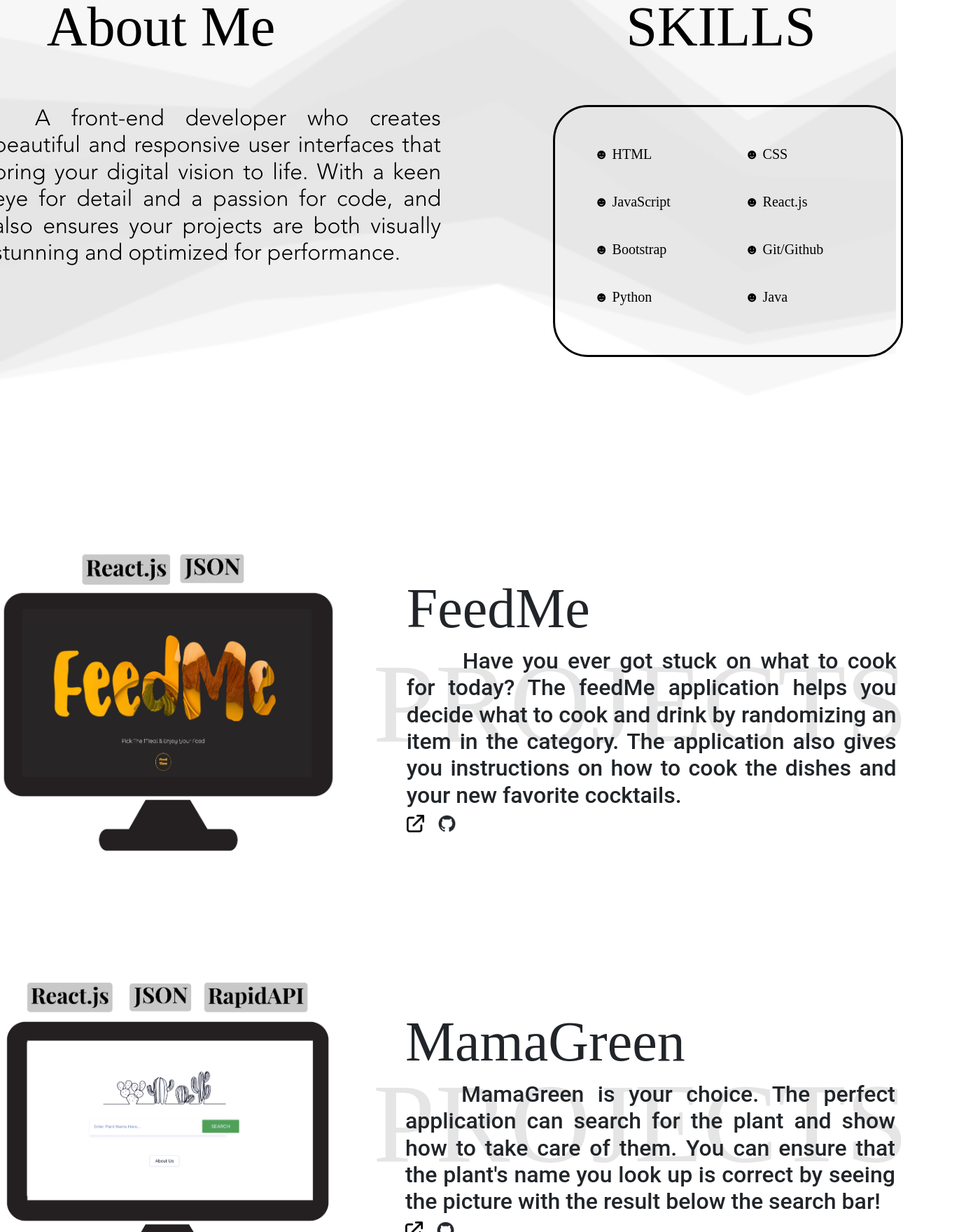
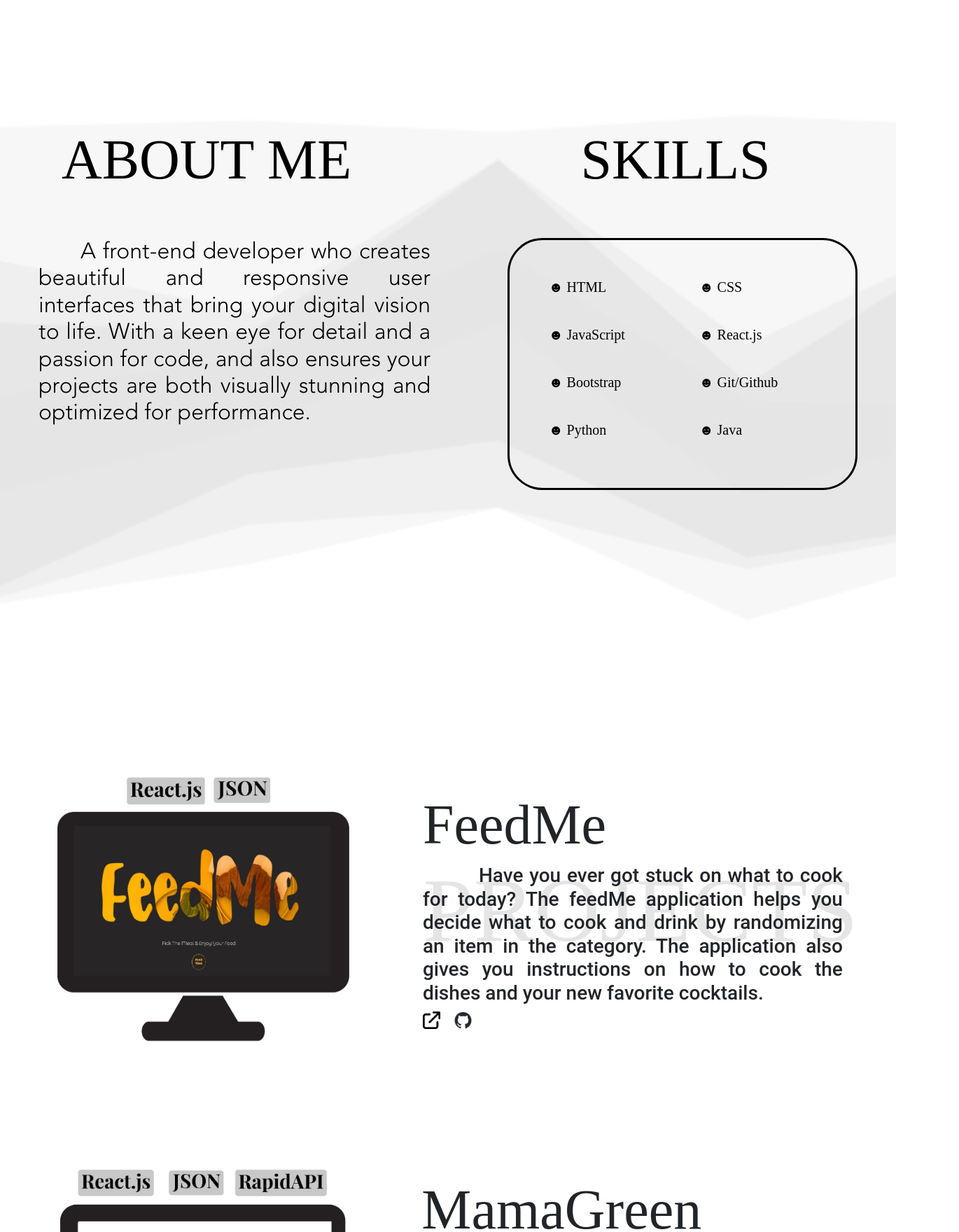
Before and after one commit to Thiratikan/Portfolio, a React (Create React App) app: page / in a window 1280 px wide. Shown: the part 1040-2800 px from the top of the page at 70% size, 1370 px wide, since content can reach past the window. Built offline with nearby package versions, Linux system fonts and the light colour scheme; a web font is replaced by a local one.

Commit message:
add responsive design

```diff
--- a/src/Component/Aboutme.js
+++ b/src/Component/Aboutme.js
@@ -4,7 +4,7 @@ import { Main } from "../style/AboutmeStyle";
 function Aboutme() {
   return (
     <Main>
-      <h1>About Me</h1>
+      <h1>ABOUT ME</h1>
       <h2>
         A front-end developer who creates beautiful and responsive user
         interfaces that bring your digital vision to life. With a keen eye for
--- a/src/Component/Introduce.js
+++ b/src/Component/Introduce.js
@@ -11,6 +11,19 @@ function Introduce() {
     height: 100vh;
     width: 100%;
     background-color: white;
+    h1 {
+      font-family: "AvenirRoman";
+      font-size: 30px;
+    }
+    @media only screen and (max-width: 1000px) {
+      h1 {
+        width: 20rem;
+        text-align: center;
+        margin: auto;
+        margin: 0;
+        font-size: 15px;
+      }
+    }
   `;
   const Name = styled.div`
     font-family: "Yellowtail", cursive;
@@ -54,6 +67,9 @@ function Introduce() {
         <Title className="animate__animated animate__pulse">
           FRONT-END DEVELOPER
         </Title>
+        <h1>
+          Delivers beautiful, responsive interfaces with optimized performance.
+        </h1>
       </Container>
     </>
   );
--- a/src/style/AboutmeStyle.js
+++ b/src/style/AboutmeStyle.js
@@ -2,9 +2,9 @@ import styled from "styled-components";
 
 export const Container = styled.section`
   height: 100vh;
-  width: 100%;
   background-image: url("./images/BGskills.png");
   background-size: cover;
+  margin-top: 20rem;
   /* border: 1px solid blue; */
   div {
     display: flex;
@@ -13,6 +13,24 @@ export const Container = styled.section`
     padding: 5rem;
   }
   .abtme {
+  }
+  @media only screen and (max-width: 1500px) {
+    div {
+      padding: 15px;
+    }
+    .abtme {
+      margin-right: 5rem;
+    }
+  }
+  @media only screen and (max-width: 1250px) {
+    div {
+      flex-direction: column;
+      align-items: center;
+    }
+    .abtme {
+      margin-right: 0rem;
+      margin-bottom: 5rem;
+    }
   }
 `;
 export const Main = styled.section`
@@ -50,19 +68,52 @@ export const Main = styled.section`
     height: 360px;
     margin-top: 4rem;
   }
+  @media only screen and (max-width: 1500px) {
+    h2 {
+      width: 35rem;
+    }
+  }
+
+  @media only screen and (max-width: 1250px) {
+    div {
+      flex-direction: column;
+      align-items: center;
+    }
+    h2 {
+      width: 35rem;
+    }
+    h1 {
+      align-items: center;
+      margin: auto;
+    }
+  }
+
   @media only screen and (max-width: 600px) {
+    margin-top: 0rem;
     div {
       padding: 0px;
       padding-top: 20px;
       width: 350px;
       height: 250px;
+      align-items: center;
+      margin: auto;
+      margin-top: 20px;
     }
     h1 {
+      margin-top: 20px;
+      font-size: 60px;
+    }
+    h2 {
+      width: 23rem;
+      align-items: center;
+      font-size: 20px;
+      margin: auto;
       margin-top: 20px;
     }
     ul {
       row-gap: 25px;
       grid-template-columns: 160px 160px;
+      align-items: center;
     }
   }
 `;
--- a/src/style/PortStyle.js
+++ b/src/style/PortStyle.js
@@ -44,8 +44,47 @@ export const PROJECT = styled.div`
     margin-left: 20px;
   }
 
+  @media only screen and (max-width: 1500px) {
+    img {
+      height: 400px;
+    }
+    h2 {
+      font-size: 28px;
+      width: 600px;
+    }
+    .title {
+      font-size: 130px;
+    }
+  }
+  @media only screen and (max-width: 1250px) {
+    margin-top: 500px;
+    .detail {
+      margin-left: 40px;
+    }
+    img {
+      height: 300px;
+    }
+    .title {
+      font-size: 120px;
+      margin-left: 380px;
+    }
+  }
+
+  @media only screen and (max-width: 990px) {
+    .DIV {
+      display: flex;
+      flex-direction: column;
+      margin-bottom: 50px;
+    }
+    .title {
+      font-size: 120px;
+      margin-left: 0px;
+      margin-top: 350px;
+    }
+  }
+
   @media only screen and (max-width: 600px) {
-    margin-top: 100px;
+    margin-top: 200px;
     img {
       height: 250px;
       width: 250px;
@@ -57,11 +96,7 @@ export const PROJECT = styled.div`
     .detail {
       margin-left: 20px;
     }
-    .DIV {
-      display: flex;
-      flex-direction: column;
-      margin-bottom: 50px;
-    }
+
     h1 {
       font-family: "Gugi", cursive;
       font-size: 40px;
@@ -74,7 +109,6 @@ export const PROJECT = styled.div`
     }
     .title {
       font-size: 70px;
-      margin-left: 0px;
       margin-top: 200px;
     }
   }
--- a/src/style/stylingInfo.js
+++ b/src/style/stylingInfo.js
@@ -17,7 +17,7 @@ export const CONTACT = styled.div`
   text-align: center;
   position: absolute;
   width: 100%;
-  margin-top: 4600px;
+  margin-top: 300rem;
 
   div {
     display: inline-flex;
@@ -38,8 +38,12 @@ export const CONTACT = styled.div`
     font-family: "Righteous", cursive;
   }
 
+  @media only screen and (max-width: 1250px) {
+    margin-top: 230rem;
+  }
+
   @media only screen and (max-width: 600px) {
-    margin-top: 3600px;
+    margin-top: 250rem;
     h1 {
       font-size: 12px;
     }
```
